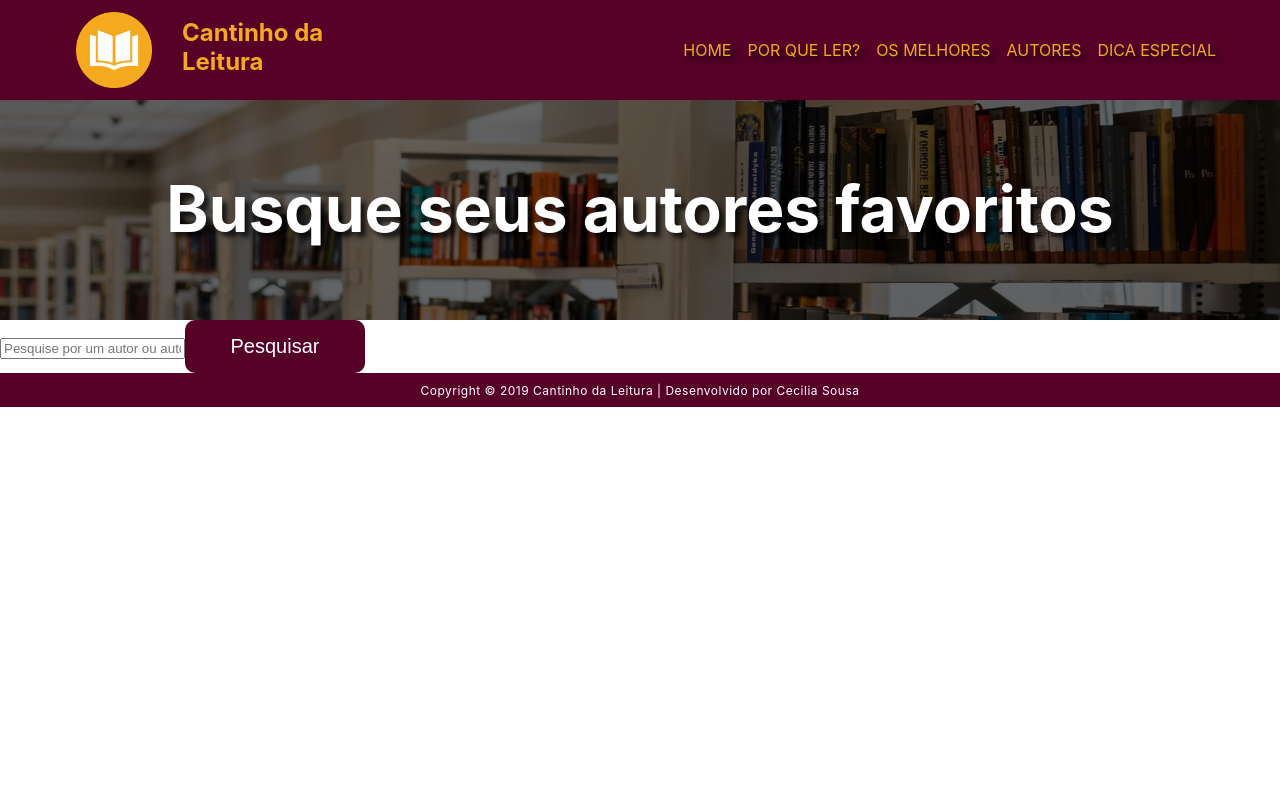
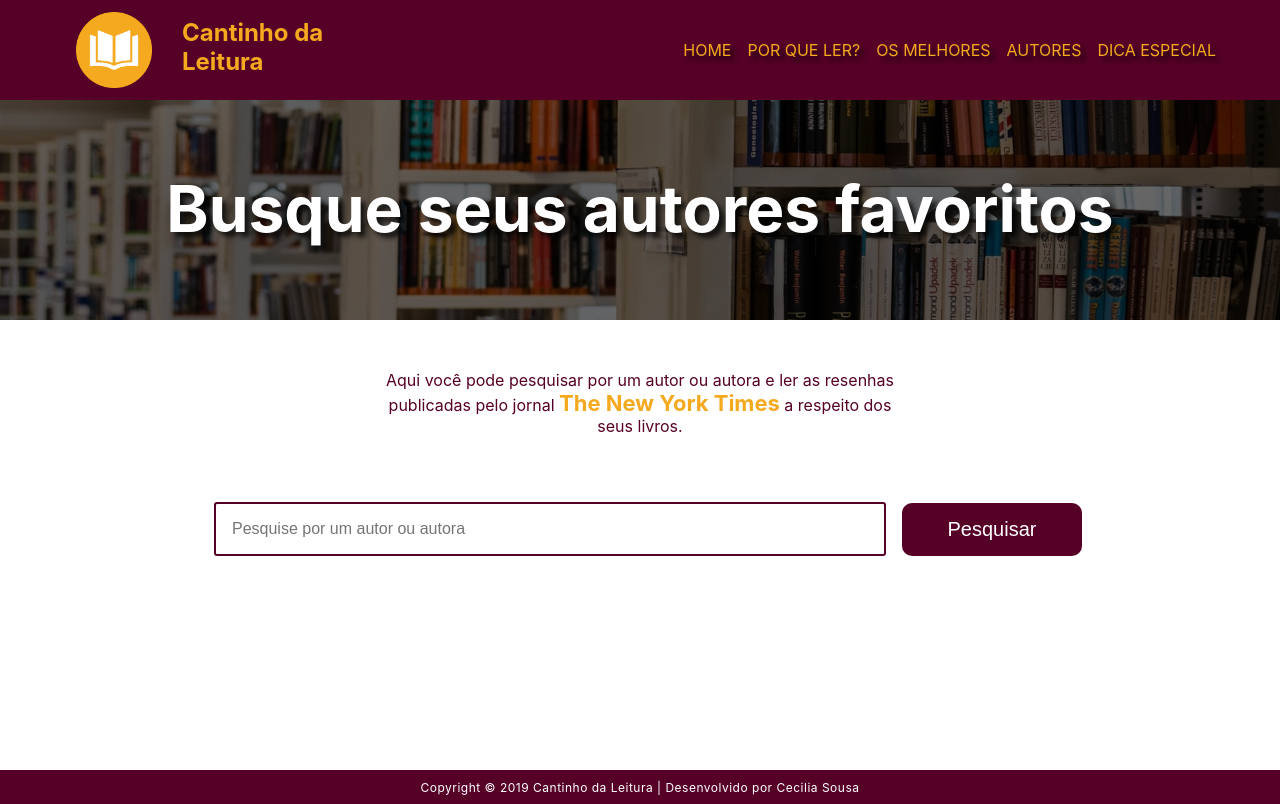
Before and after one commit to cecisousa/reprograma-cantinho-da-leitura, a React (Create React App) app in the folder cantinho-da-leitura/: page /busca-autores in a window 1280 px wide. Built offline with nearby package versions, Linux system fonts and the light colour scheme; a web font is replaced by a local one.

Commit message:
finaliza layout da pagina de busca por autor

```diff
--- a/cantinho-da-leitura/src/pages/Autores/components/Input/index.js
+++ b/cantinho-da-leitura/src/pages/Autores/components/Input/index.js
@@ -4,6 +4,7 @@ import './styles.css';
 const Input = ({ placeholder, tipo, getInputValue }) => {
     return (
         <input
+            className="campo"
             placeholder={placeholder}
             type={tipo}
             onChange={getInputValue}
--- a/cantinho-da-leitura/src/pages/Autores/components/Input/styles.css
+++ b/cantinho-da-leitura/src/pages/Autores/components/Input/styles.css
@@ -0,0 +1,16 @@
+.campo {
+    font-size: 16px;
+    box-sizing: border-box;
+    display: block;
+    width: 70%;
+    padding: 16px;
+    margin: 16px;
+    border: 2px solid #560027;
+    border-radius: 3px;
+  }
+
+  .campo:focus {
+    outline: none;
+    border-color: #68193c;
+    box-shadow: 0 0 10px #753953;
+  }
--- a/cantinho-da-leitura/src/pages/Autores/components/LivroAutores/index.js
+++ b/cantinho-da-leitura/src/pages/Autores/components/LivroAutores/index.js
@@ -5,11 +5,13 @@ const LivroAutores = (props) => {
     let dataAtual = props.publication_dt.split("-")
     let novaData = `${dataAtual[2]}/${dataAtual[1]}/${dataAtual[0]}`
     return (
-        <div>
-            <h3>{props.book_title}</h3>
-            <p>{props.book_author}</p>
-            <p>{novaData}</p>
-            <a href={props.url} target="_blank" rel="noopener noreferrer">Ler a crítica</a>
+        <div className="autoresText">
+            <h3 className="autoresTitulo">{props.book_title}</h3>
+            <p className="autoresAutor">{props.book_author}</p>
+            <p className="autoresData">{novaData}</p>
+            <div className="divBtn">
+                <a className="botaoAutor" href={props.url} target="_blank" rel="noopener noreferrer">Ler a crítica</a>
+            </div>
         </div>
     );
 }
--- a/cantinho-da-leitura/src/pages/Autores/components/LivroAutores/styles.css
+++ b/cantinho-da-leitura/src/pages/Autores/components/LivroAutores/styles.css
@@ -0,0 +1,39 @@
+.autoresText {
+    display: flex;
+    flex-flow: column;
+    background-color: #fce3b6;
+    margin: 50px auto;
+    border-radius: 20px;
+    width: 40%;
+}
+
+.autoresTitulo {
+    margin: 30px 25px 10px;
+    text-align: center;
+    color: #560027;
+}
+
+.autoresAutor {
+    margin: 10px 25px;
+    text-align: center;
+    font-style: italic;
+    font-size: 20px;
+    color: #560027;
+}
+
+.autoresData {
+    margin: 10px 25px;
+    text-align: center;
+    font-size: 20px;
+    color: #560027;
+}
+
+.botaoAutor {
+    margin: 20px 0;
+    padding: 15px;
+    width: 140px;
+    background-color: #560027;
+    color: #ffffff;
+    text-decoration: none;
+    border-radius: 10px;
+}
--- a/cantinho-da-leitura/src/pages/Autores/index.js
+++ b/cantinho-da-leitura/src/pages/Autores/index.js
@@ -7,7 +7,7 @@ import Header from '../../components/Header'
 import './styles.css';
 
 class Autores extends React.Component {
-    constructor(props){
+    constructor(props) {
         super(props)
         this.state = {
             value: "",
@@ -31,25 +31,34 @@ class Autores extends React.Component {
         }).catch(err => console.log(err))
     }
 
-    render(){
+    render() {
         return (
             <Fragment>
                 <Header
                     titulo="Busque seus autores favoritos"
                     classe="autores-header"
                 />
+                <div className="container autores">
+                    <div className="divAutores">
+                        <p className="textoIntro">Aqui você pode pesquisar por um autor ou autora e ler as resenhas publicadas pelo jornal <span className="nomeSite">The New York Times</span> a respeito dos seus livros.</p>
+                    </div>
+                    <div className="divSearch">
                         <Input
                             placeholder="Pesquise por um autor ou autora"
                             tipo="text"
                             getInputValue={this.inputValue}
                         />
+                        <div className="divBtn">
                             <Button funcao={this.handleSearch}>
                                 Pesquisar
                             </Button>
+                        </div>
+                    </div>
                     <div>
                         {this.state.autores.map((item, index) => {
-                        return <LivroAutores key={index} {...item}/>
+                            return <LivroAutores key={index} {...item} />
                         })}
+                    </div>
                 </div>
             </Fragment>
         )
--- a/cantinho-da-leitura/src/pages/Autores/styles.css
+++ b/cantinho-da-leitura/src/pages/Autores/styles.css
@@ -0,0 +1,19 @@
+.autores {
+    min-height: 50vh;
+}
+
+.divAutores {
+    width: 60%;
+    margin: 50px auto;
+}
+
+.divSearch {
+    display: flex;
+    justify-content: center;
+    margin: 50px auto;
+}
+
+.divBtn {
+    display: flex;
+    align-self: center;
+}
--- a/cantinho-da-leitura/src/pages/Melhores/index.js
+++ b/cantinho-da-leitura/src/pages/Melhores/index.js
@@ -41,15 +41,15 @@ class Melhores extends React.Component {
                     <Intro
                         imagem={NYT}
                         alt="Capa do jornal impresso The New York Times"
-                        paragrafo1={["O jornal ", <span className='nomeSite'>The New York Times</span>, " é uma publicação norte-americana que circula diariamente desde 1851. Considerada uma referência no mundo do jornalismo, a publicação traz semanalmente uma lista dos livros que mais foram vendidos nos Estados Unidos."]}
+                        paragrafo1={["O jornal ", <span key="indicadorMelhores" className='nomeSite'>The New York Times</span>, " é uma publicação norte-americana que circula diariamente desde 1851. Considerada uma referência no mundo do jornalismo, a publicação traz semanalmente uma lista dos livros que mais foram vendidos nos Estados Unidos."]}
                         paragrafo2='Esses "best-sellers" são originalmente agrupados em diversas categorias e, aqui, você tem acesso à lista completa: confira quais foram os 55 livros mais populares na última semana!'
                     />
                     <div>
                         {this.state.livros.length > 0
                             ? this.state.livros.map(item => {
                                 return item.flatMap(livro => {
-                                    return <div>
-                                        <LivroMelhores key={livro.primary_isbn13} {...livro} />
+                                    return <div key={livro.primary_isbn13}>
+                                        <LivroMelhores {...livro} />
                                     </div>
                                 })
                             })
--- a/cantinho-da-leitura/src/pages/Porque/index.js
+++ b/cantinho-da-leitura/src/pages/Porque/index.js
@@ -20,7 +20,7 @@ const Porque = () => {
                     imagem={Livros}
                     alt="Pilha de livros sobre a mesa"
                     paragrafo1="O hábito de ler livros tem o poder de nos fazer muito bem! Tanto para quem busca uma forma de entretenimento quanto para quem quer adquirir novos conhecimentos, a leitura é uma das alternativas mais simples e democráticas."
-                    paragrafo2={["Mesmo assim, a população mundial tem deixado esse costume de lado — seja pela correria do dia a dia, preguiça, falta de costume... O site ", <span className='nomeSite'>Cantinho da Leitura</span>, " tem como missão de incentivar as pessoas a desenvolverem o hábito de ler cada vez mais."]}
+                    paragrafo2={["Mesmo assim, a população mundial tem deixado esse costume de lado — seja pela correria do dia a dia, preguiça, falta de costume... O site ", <span key="indicadorPorque" className='nomeSite'>Cantinho da Leitura</span>, " tem como missão de incentivar as pessoas a desenvolverem o hábito de ler cada vez mais."]}
                 />
                 <Quote />
                 <Lista />
```
Lines whose indentation alone changed are shown as unchanged.
